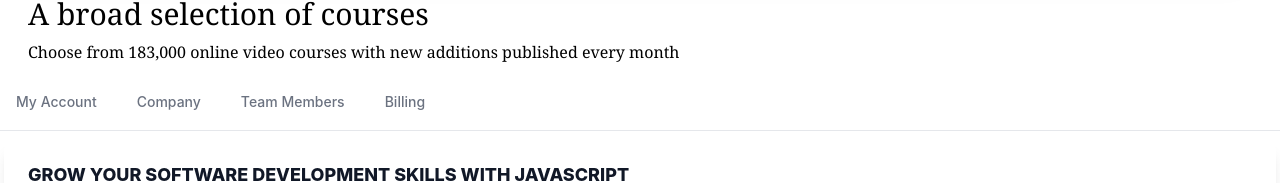
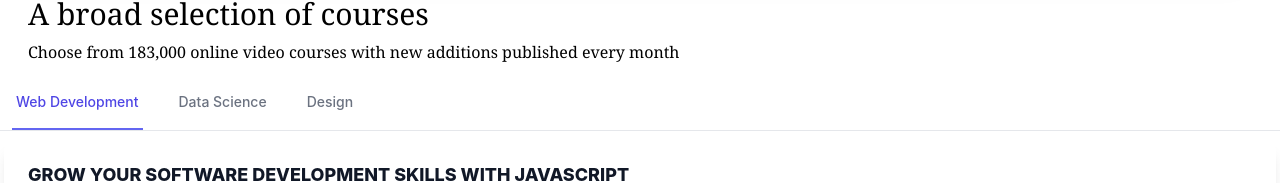
Before and after one commit to developer-sidani/E-Learning-System-Frontend, a Next.js app: page / in a window 1280 px wide. Shown: the part 580-763 px from the top of the page. Built offline with nearby package versions, Linux system fonts and the light colour scheme.

Commit message:
Update in the tabs model

```diff
--- a/src/pages/index.jsx
+++ b/src/pages/index.jsx
@@ -221,10 +221,9 @@ const topCategories = [
   },
 ]
 const tabs = [
-  { name: 'My Account', href: '#', current: false },
-  { name: 'Company', href: '#', current: false },
-  { name: 'Team Members', href: '#', current: true },
-  { name: 'Billing', href: '#', current: false },
+  'Web Development',
+  'Data Science',
+  'Design',
 ]
 
 function classNames(...classes) {
@@ -260,7 +259,7 @@ const Home = () => {
             onChange={(e) => setSelectedTab(e.target.value)}
           >
             {tabs.map((tab) => (
-              <option key={tab.name}>{tab.name}</option>
+              <option key={tab}>{tab}</option>
             ))}
           </select>
         </div>
@@ -269,18 +268,18 @@ const Home = () => {
             <nav className="flex space-x-8 mx-3" aria-label="Tabs">
               {tabs.map((tab) => (
                 <button
-                  key={tab.name}
-                  onClick={() => setSelectedTab(tab.name)}
+                  key={tab}
+                  onClick={() => setSelectedTab(tab)}
                   type="button"
                   className={classNames(
-                    tab.name === selectedTab
+                    tab === selectedTab
                       ? 'border-indigo-500 text-indigo-600'
                       : 'border-transparent text-gray-500 hover:text-gray-700 hover:border-gray-300',
                     'whitespace-nowrap py-4 px-1 border-b-2 font-medium text-sm',
                   )}
-                  aria-current={tab.current ? 'page' : undefined}
+                  aria-current="page"
                 >
-                  {tab.name}
+                  {tab}
                 </button>
               ))}
             </nav>
```
